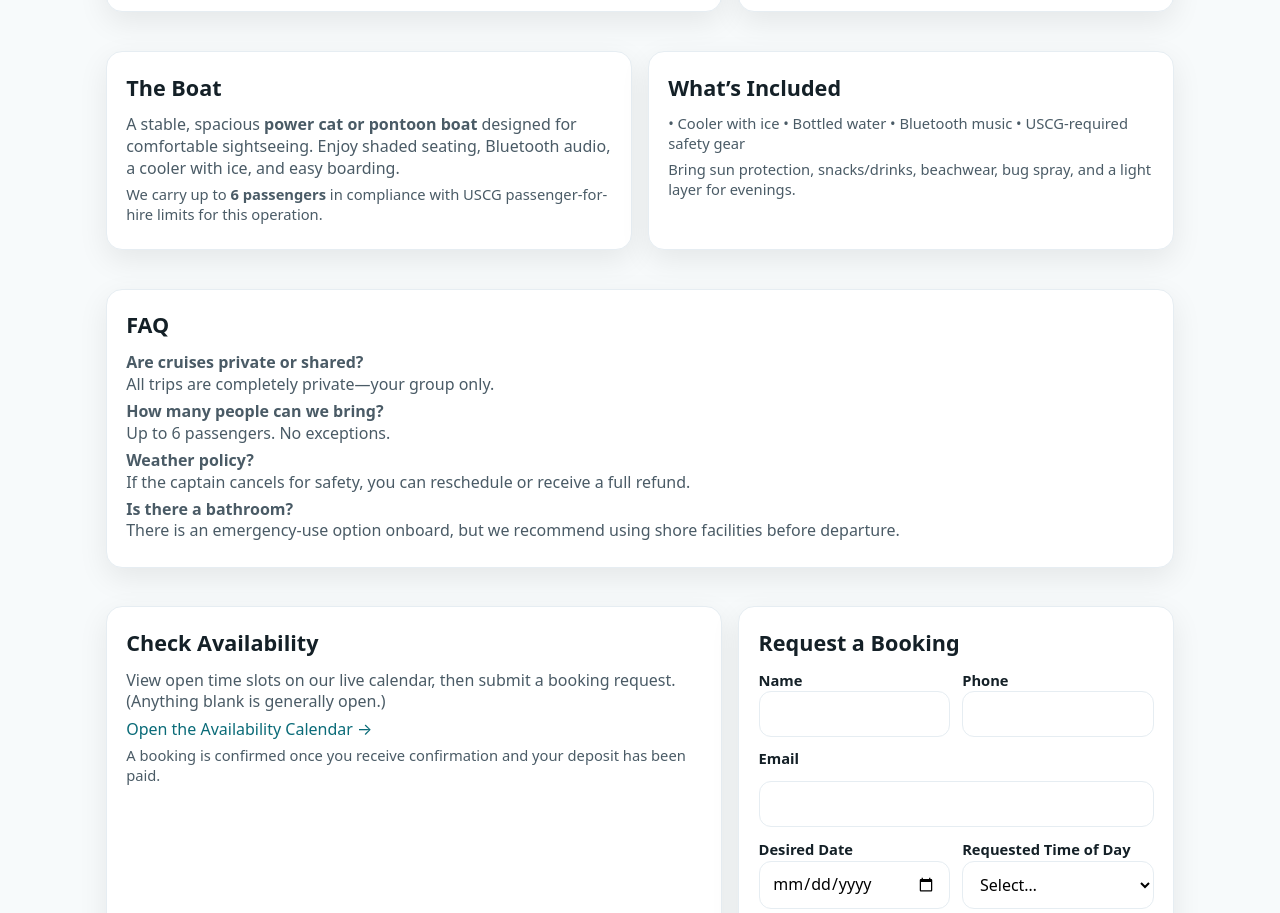
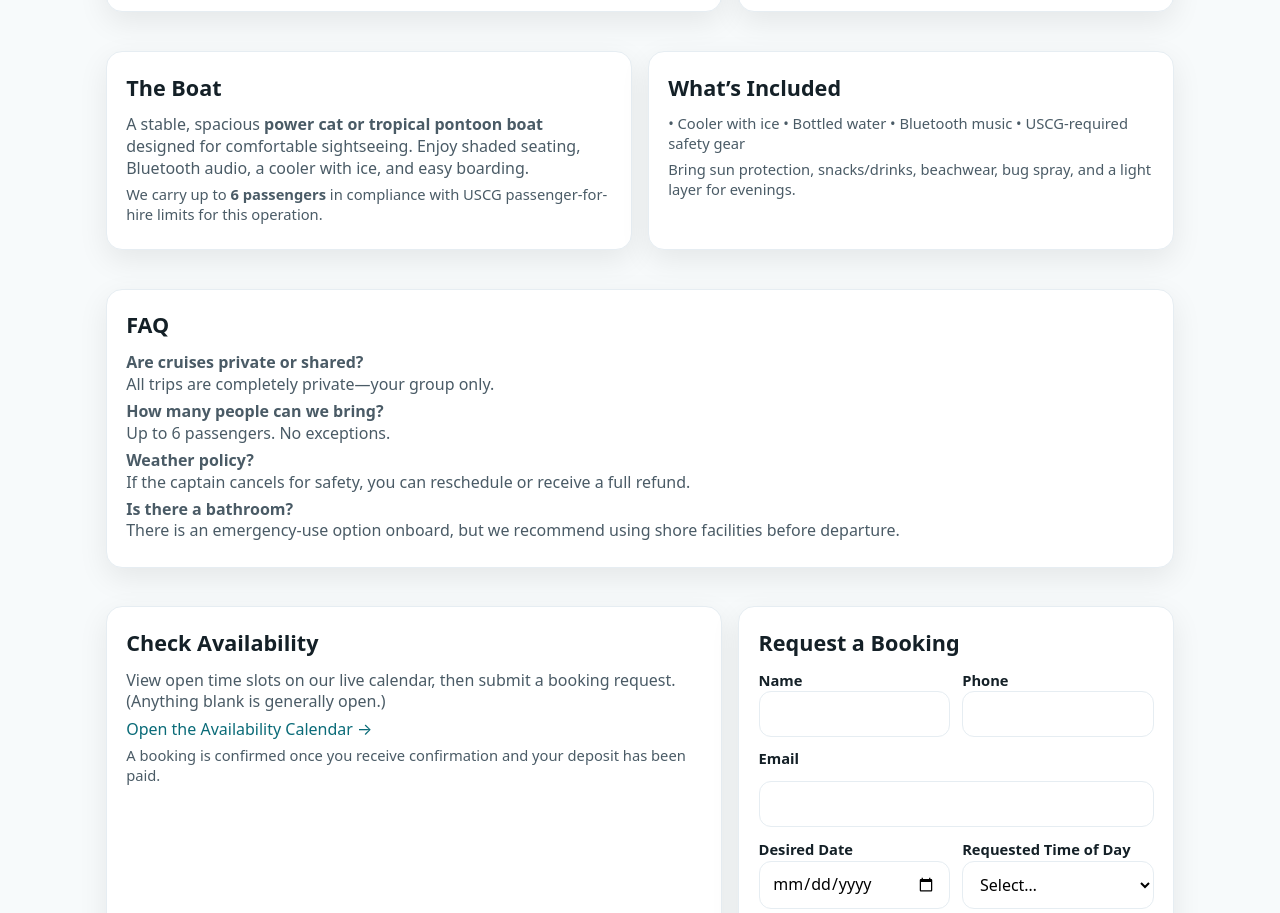
Before and after one commit to blackmac08/Naples-Coastal-Cruises, a plain HTML site: page index.html in a window 1280 px wide. Shown: the part 1285-2198 px from the top of the page. Drawn offline with Linux system fonts and the light colour scheme.

Commit message:
Update index.html

```diff
--- a/index.html
+++ b/index.html
@@ -218,7 +218,7 @@
       <div class="card span6">
         <h2>The Boat</h2>
         <p>
-          A stable, spacious <strong>power cat or pontoon boat</strong> designed for comfortable sightseeing.
+          A stable, spacious <strong>power cat or tropical pontoon boat</strong> designed for comfortable sightseeing.
           Enjoy shaded seating, Bluetooth audio, a cooler with ice, and easy boarding.
         </p>
         <p class="fine">
```
